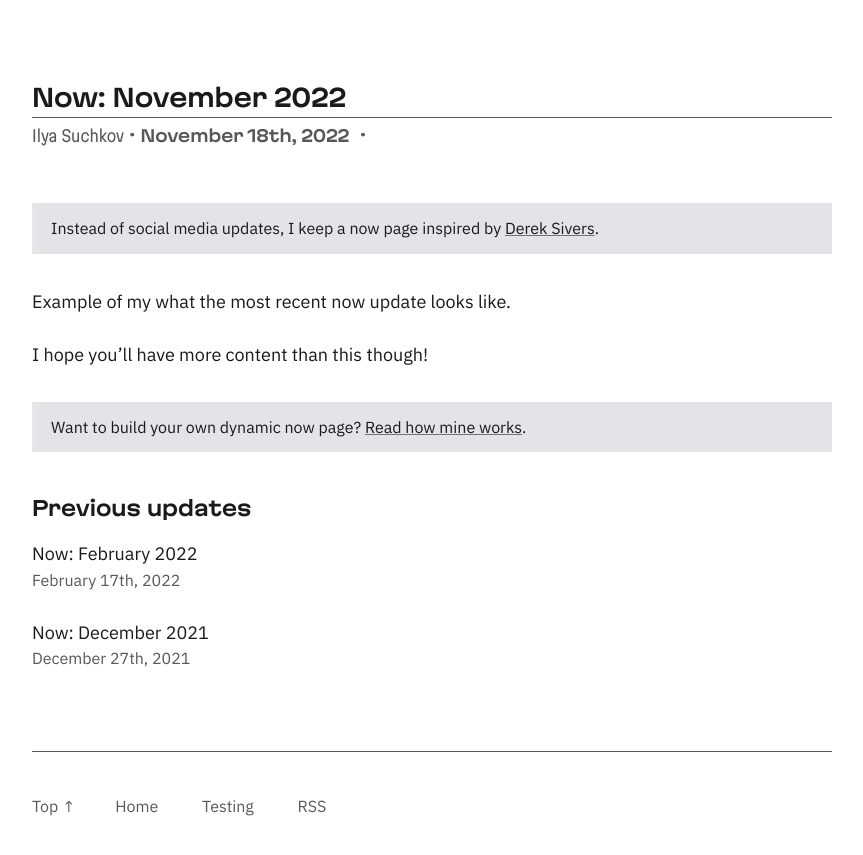
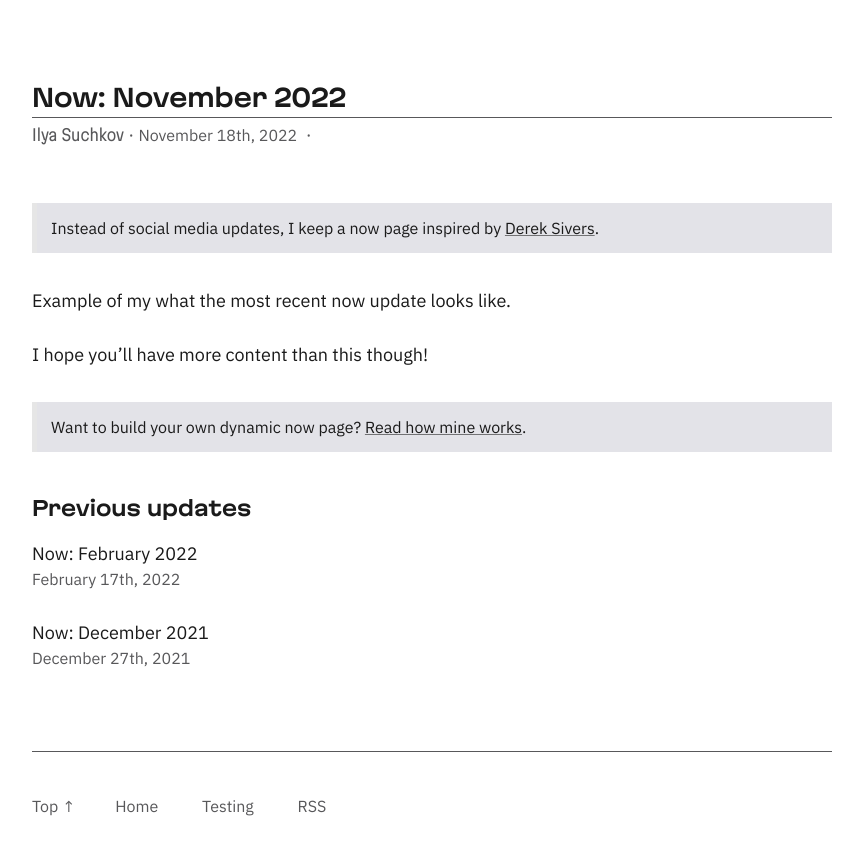
Before and after one commit to suchkow/suchkow.github.io, a Jekyll site: the page built from _pages/now.md, in a window 1280 px wide. Shown: the top 855 px of the page, without its empty margins (208-1071 px from the left). Built offline with Jekyll 4.4.1, drawn with Linux system fonts in a browser that asks for light colours.

Commit message:
Minor changes were made

```diff
--- a/css/main.scss
+++ b/css/main.scss
@@ -179,6 +179,7 @@ time {
 }
 
 .post-author-and-time {
+  font-family: $heading-ibm;
   color: var(--light-text-color);
   margin-top: calc(.125 * var(--line-height));
 }
```
